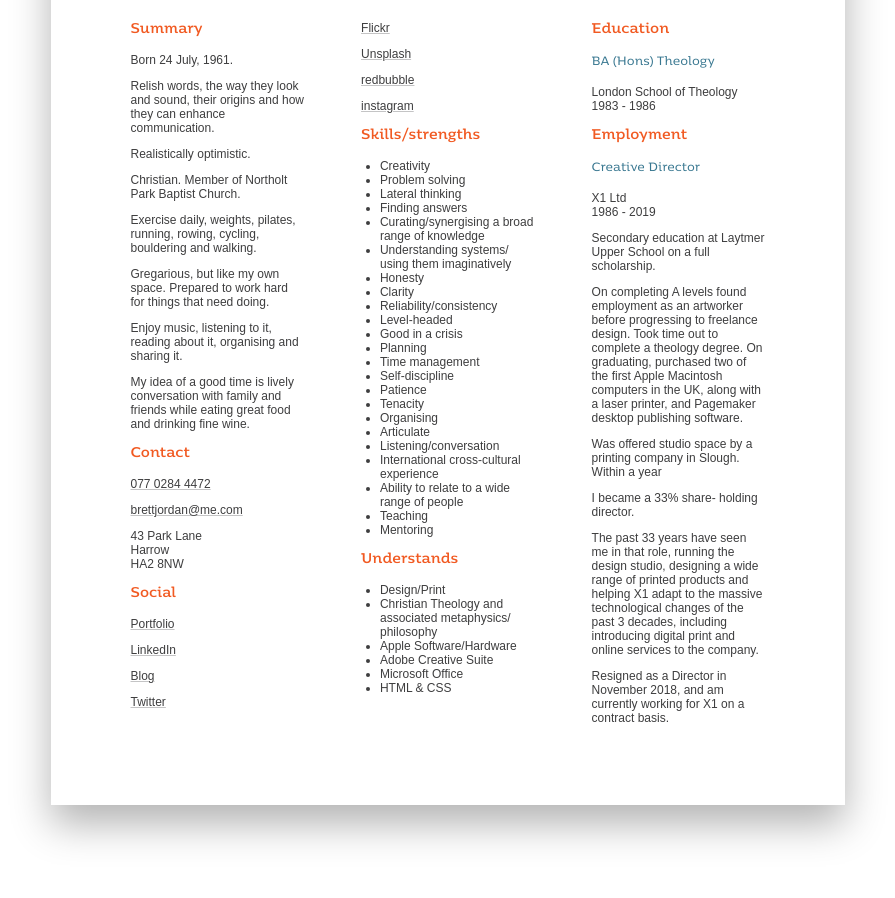
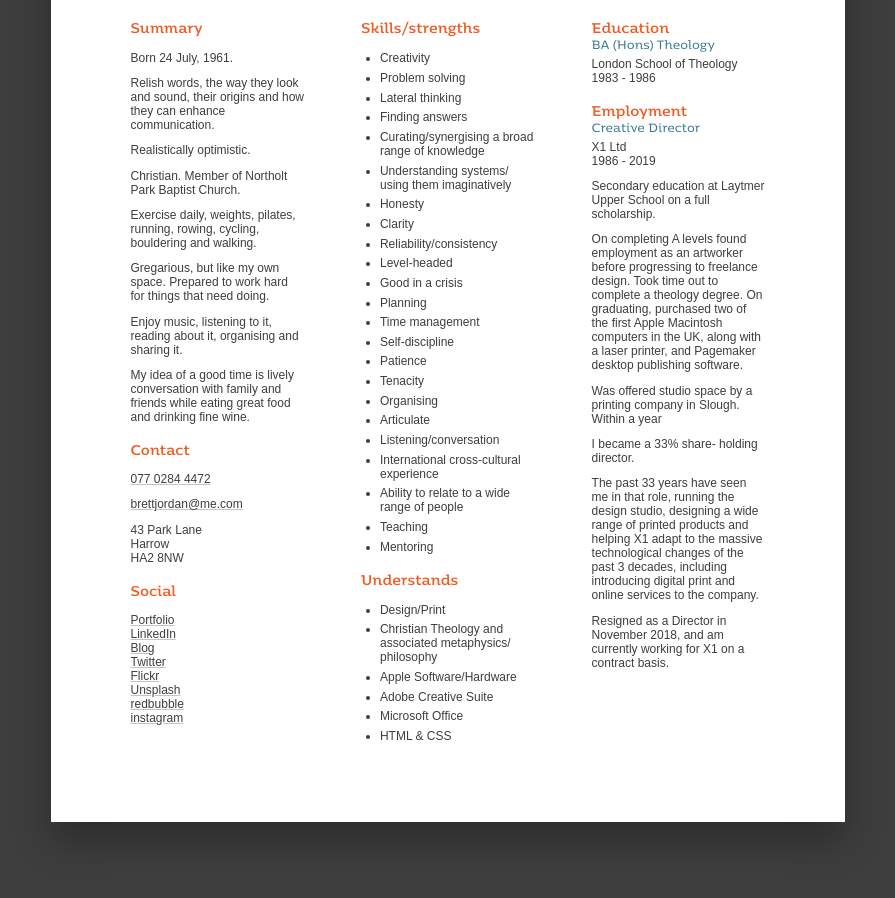
Before and after one commit to brookjordan/brettjordan.design, a plain HTML site: page cv/index.html in a window 1280 px wide. Shown: the part 289-1187 px from the top of the page, without its empty margins (192-1087 px from the left). Drawn offline with Linux system fonts and the light colour scheme; a web font is replaced by a local one.

Commit message:
Neater layout

```diff
--- a/cv/index.html
+++ b/cv/index.html
@@ -23,6 +23,7 @@
     </header>
 
     <main>
+      <section>
         <h3>Summary</h3>
         <p>Born 24 July, 1961.</p>
         <p>Relish words, the way they look and sound, their origins and how they can enhance communication.</p>
@@ -32,7 +33,9 @@
         <p>Gregarious, but like my own space. Prepared to work hard for things that need doing.</p>
         <p>Enjoy music, listening to it, reading about it, organising and sharing it.</p>
         <p>My idea of a good time is lively conversation with family and friends while eating great food and drinking fine wine.</p>
+      </section>
 
+      <section>
         <h3>Contact</h3>
         <p>
           <a href="tel:+447702844472">
@@ -51,57 +54,54 @@
           <br>Harrow
           <br>HA2 8NW
         </p>
+      </section>
 
+      <section>
         <h3>Social</h3>
         <p>
           <a href="https://www.flickr.com/photos/x1brett/albums/72157709961107432">
             Portfolio
           </a>
           <span>portfolio.brettjordan.design</span>
-      </p>
-      <p>
+
           <a href="https://www.linkedin.com/in/in-brettjordan/">
             LinkedIn
           </a>
           <span>linkedin.brettjordan.design</span>
-      </p>
-      <p>
+
           <a href="https://x1brettstuff.blogspot.com/">
             Blog
           </a>
           <span>blog.brettjordan.design</span>
-      </p>
-      <p>
+
           <a href="https://twitter.com/brett_jordan">
             Twitter
           </a>
           <span>twitter.brettjordan.design</span>
-      </p>
-      <p>
+
           <a href="https://www.flickr.com/photos/x1brett/">
             Flickr
           </a>
           <span>images.brettjordan.design</span>
-      </p>
-      <p>
+
           <a href="https://unsplash.com/@brett_jordan">
             Unsplash
           </a>
           <span>unsplash.brettjordan.design</span>
-      </p>
-      <p>
+
           <a href="https://www.redbubble.com/people/x1brett">
             redbubble
           </a>
           <span>redbubble.brettjordan.design</span>
-      </p>
-      <p>
+
           <a href="https://www.instagram.com/instabrettjordan/">
             instagram
           </a>
           <span>instagram.brettjordan.design</span>
         </p>
+      </section>
 
+      <section>
         <h3>Skills/strengths</h3>
         <ul>
           <li>Creativity</li>
@@ -128,7 +128,9 @@
           <li>Teaching</li>
           <li>Mentoring</li>
         </ul>
+      </section>
 
+      <section>
         <h3>Understands</h3>
         <ul>
           <li>Design/Print</li>
@@ -138,14 +140,18 @@
           <li>Microsoft Office</li>
           <li>HTML & CSS</li>
         </ul>
+      </section>
 
+      <section>
         <h3>Education</h3>
         <h4>BA (Hons) Theology</h4>
         <p>
           London School of Theology
           <br>1983 - 1986
         </p>
+      </section>
 
+      <section>
         <h3>Employment</h3>
         <h4>Creative Director</h4>
         <p>
@@ -158,6 +164,7 @@
         <p>I became a 33% share- holding director.</p>
         <p>The past 33 years have seen me in that role, running the design studio, designing a wide range of printed products and helping X1 adapt to the massive technological changes of the past 3 decades, including introducing digital print and online services to the company.</p>
         <p>Resigned as a Director in November 2018, and am currently working for X1 on a contract basis.</p>
+      </section>
     </main>
   </div>
   <script src="main.js"></script>
--- a/cv/main.css
+++ b/cv/main.css
@@ -80,6 +80,7 @@ body {
   font-family: Moreno, sans-serif;
   font-weight: 200;
   font-size: 9pt;
+  background: #3e3e3f;
 }
 
 .page {
@@ -90,6 +91,7 @@ body {
 
   padding: 2.1cm;
   box-shadow: 0 0.5cm 1cm rgba(0, 0, 0, 0.3);
+  background: white;
 }
 
 header {
@@ -130,8 +132,15 @@ main {
   column-gap: 1.5cm;
 }
 
+p {
+  margin: 0.3cm 0;
+}
+
 ul {
   padding-left: 0.5cm;
+}
+li {
+  margin: 0.15cm 0;
 }
 
 a {
@@ -148,17 +157,33 @@ a + span {
   display: none;
 }
 
+section {
+  break-inside: avoid;
+  margin-top: 0.5cm;
+}
+section:first-child,
+section :first-child {
+  margin-top: 0;
+}
+section :last-child {
+  margin-bottom: 0;
+}
+
+h3,
+h4 {
+  margin: 0;
+}
 h3 {
   font-weight: 500;
   color: #f15a22;
-}
-h3:first-child {
-  margin-top: 0;
 }
 
 h4 {
   font-weight: 400;
   color: #387790;
+}
+h4 + p {
+  margin-top: 0.1cm;
 }
 
 @media (max-width: 21cm) {
@@ -184,6 +209,7 @@ h4 {
     width: 16.8cm; /* 21cm - 2.1cm * 2 */
     margin: 0 auto;
     padding: 0;
+    padding-top: 1.5cm;
     box-shadow: none;
   }
 
```
Lines whose indentation alone changed are shown as unchanged.
